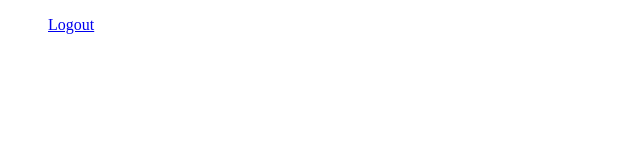
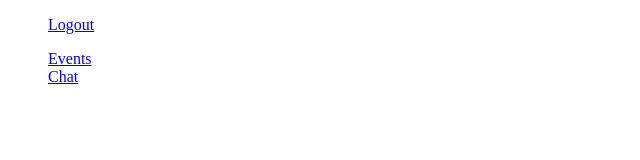
Before and after one commit to SpencerTruett/Level-Up, a React (Create React App) app: page / in a window 1280 px wide. Shown: the top 160 px of the page, without its empty margins (0-640 px from the left). Built offline with nearby package versions, Linux system fonts and the light colour scheme.

Commit message:
adjusted Nav slightly

```diff
--- a/src/components/nav/NavBar.js
+++ b/src/components/nav/NavBar.js
@@ -4,10 +4,20 @@ import "./NavBar.css"
 
 export const NavBar = (props) => {
   return (
-    <ul className="navbar">
-      <li className="navbar__item">
-        <Link className="navbar__link" to="/logout">Logout</Link>
-      </li>
-    </ul>
+    <>
+      <ul className="navbar">
+        <li className="navbar__item">
+          <Link className="navbar__link" to="/logout">Logout</Link>
+        </li>
+      </ul>
+      <ul>
+        <li className="navbar">
+          <Link className="navbar__link" to="/events">Events</Link>
+        </li>
+        <li className="navbar">
+          <Link className="navbar__link" to="/chat">Chat</Link>
+        </li>
+      </ul>
+    </>
   )
 }
```
